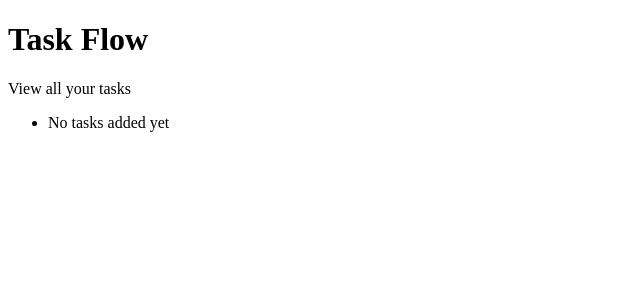
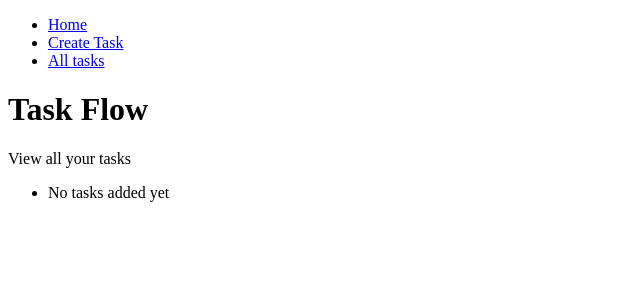
Before and after one commit to tomi3-11/Flask-Mini_Projects, a Flask app: page /view in a window 1280 px wide. Shown: the top 300 px of the page, without its empty margins (0-640 px from the left). Run offline with Flask 3, Linux system fonts and the light colour scheme; data that the repository does not hold is empty.

Commit message:
Updated templates

```diff
--- a/Todo_list/templates/base.html
+++ b/Todo_list/templates/base.html
@@ -7,7 +7,17 @@
 </head>
 <body>
     <div class="container">
-        {% block content %}{% endblock %}
+        <div class="navbar">
+            <ul>
+                <li><a href="{{ url_for('home')}}">Home</a></li>
+                <li><a href="{{ url_for('create_task') }}">Create Task</a></li>
+                <li><a href="{{ url_for('view_tasks')}}">All tasks</a></li>
+                <!-- <li><a href=""></a></li> -->
+            </ul>
+        </div>
+        <main>
+            {% block content %}{% endblock %}
+        </main>
     </div>
 </body>
 </html>
--- a/Todo_list/templates/view_tasks.html
+++ b/Todo_list/templates/view_tasks.html
@@ -8,13 +8,13 @@
 
 <ul>
     {% if todos %}
-    {% for todo in todos %}
-        <li>
-            {{ todo.title }}: {{ todo.description }} <a href="{{ url_for('delete_task', task_id=todo.id) }}">Delete</a>
-        </li>
-    {% endfor %}
+        {% for todo in todos %}
+            <li>
+                {{ todo.title }}: {{ todo.description }} <a href="{{ url_for('delete_task', task_id=todo.id) }}">Delete</a>
+            </li>
+        {% endfor %}
     {% else %}
-        <li><p>No tasks added yet</p></li>
+        <li>No tasks added yet</li>
     {% endif %}
 </ul>
 
```
